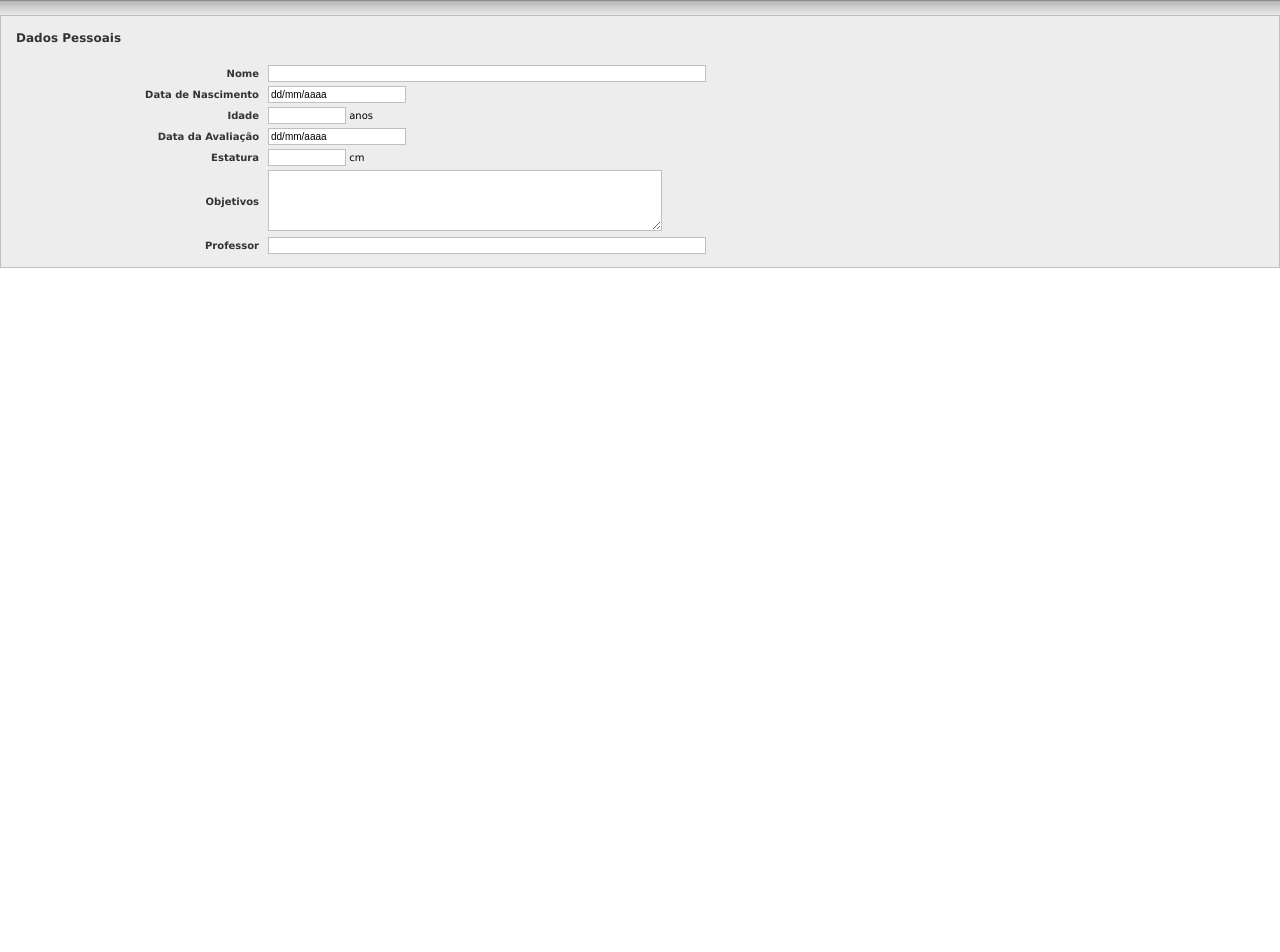
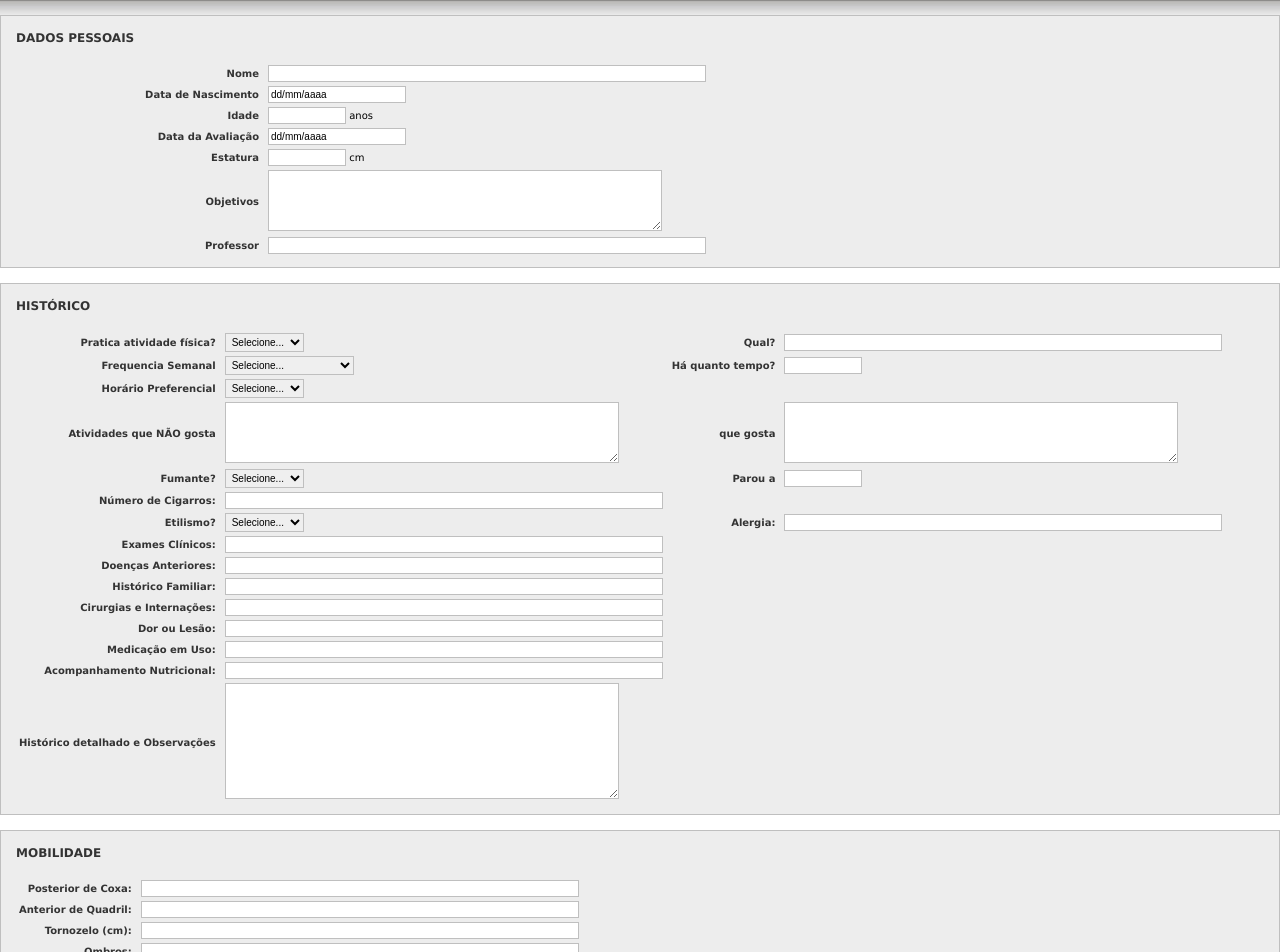
Before and after one commit to jessicaRRSantos/reactJs, a React (Create React App) app in the folder minha-primeira-app/: page /cadastro in a window 1280 px wide. Shown: the top 952 px of the page. Before the commit the page ends 815 px from the top, so only its background shows below. Built offline with nearby package versions, Linux system fonts and the light colour scheme.

Commit message:
criação de tela de cadastro

```diff
--- a/minha-primeira-app/src/Componentes/Cadastro/index.js
+++ b/minha-primeira-app/src/Componentes/Cadastro/index.js
@@ -6,12 +6,10 @@ const Cadastro = () => {
             <fieldset>
 
                 <div class="HeaderForm">
-                    <div class="FormTitle">Dados Pessoais</div>
+                    <div class="FormTitle">DADOS PESSOAIS</div>
                     {/*<div class="FormLegend">(*) Campos obrigatórios</div>*/}
                 </div>
                 <br />
-
-
                 <table>
                     <tr>
                         <td class="FormOneColumnLabel"><label for="nome">Nome</label></td>
@@ -43,6 +41,134 @@ const Cadastro = () => {
                     </tr>
                 </table>
             </fieldset>
+            <fieldset>
+                <div class="HeaderForm">
+                    <div class="FormTitle">HIST&Oacute;RICO</div>
+                </div>
+                <br />
+                <table>
+                    <tr>
+                    <td><label for="praticaAtividade">Pratica atividade f&iacute;sica?</label></td>
+                        <td><select name="selectAtividade">
+                            <option value="">Selecione...</option>
+                            <option value="S">SIM</option>
+                            <option value="N">N&Atilde;O</option>
+                    </select></td>
+                    <td><label for="qualAitivade">Qual?</label></td>
+                    <td><input id="qualAitivade" type="text" size="70" name="qualAitivade" /></td>
+                    </tr>
+                    <tr>
+                    <td><label for="frequenciaSemanal">Frequencia Semanal</label></td>
+                        <td><select name="selectFrequenciaSemanal">
+                            <option value="">Selecione...</option>
+                            <option value="1">1 VEZ NA SEMANA</option>
+                            <option value="2">2 VEZES NA SEMANA</option>
+                            <option value="3">3 VEZES NA SEMANA</option>
+                            <option value="4">4 VEZES NA SEMANA</option>
+                            <option value="5">5 VEZES NA SEMANA</option>
+                            <option value="6">6 VEZES NA SEMANA</option>
+                            <option value="7">7 VEZES NA SEMANA</option>
+                    </select></td>
+                        <td><label for="quantoTempo">H&aacute; quanto tempo?</label></td>
+                        <td><input id="quantoTempo" type="text" size="10" name="quantoTempo"/></td>
+                    </tr>
+                    <tr>
+                        <td><label for="horarioPreferencial">Hor&aacute;rio Preferencial</label></td>
+                        <td><select name="selectHorarioPreferencial">
+                            <option value="">Selecione...</option>
+                            <option value="M">MANH&Atilde;</option>
+                            <option value="T">TARDE</option>
+                            <option value="N">NOITE</option>
+                    </select></td>
+                    </tr>
+                    <tr>
+                        <td><label for="atividadesNaoGosta">Atividades que N&Atilde;O gosta</label></td>
+                        <td><textarea id="atividadesNaoGosta" name="atividadesNaoGosta" rows="5" cols="62"/></td>
+                        <td><label for="atividadesQueGosta">que gosta</label></td>
+                        <td><textarea id="atividadesQueGosta" name="atividadesQueGosta" rows="5" cols="62"/></td>
+                    </tr>
+                    <tr>
+                    <td><label for="fumante">Fumante?</label></td>
+                        <td><select name="selectFumante">
+                            <option value="">Selecione...</option>
+                            <option value="S">SIM</option>
+                            <option value="N">N&Atilde;O</option>
+                    </select></td>
+                        <td><label for="parouA">Parou a </label></td>
+                        <td><input id="parouA" type="text" size="10" name="parouA"/></td>
+                    </tr>
+                    <tr>
+                        <td><label for="numeroCigarros">N&uacute;mero de Cigarros:</label></td>
+                        <td><input id="numeroCigarros" type="text" size="70" name="numeroCigarros"/></td>
+                    </tr>
+                    <tr>
+                        <td><label for="etilismo">Etilismo?</label></td>
+                        <td><select name="selectEtilismo">
+                                <option value="">Selecione...</option>
+                                <option value="S">SIM</option>
+                                <option value="N">N&Atilde;O</option>
+                        </select></td>
+                        <td><label for="alergia">Alergia:</label></td>
+                        <td><input id="alergia" type="text" size="70" name="alergia"/></td>
+                    </tr>
+                    <tr>
+                        <td><label for="examesClinicos">Exames Cl&iacute;nicos:</label></td>
+                        <td><input id="examesClinicos" type="text" size="70" maxlength="100" name="examesClinicos" /></td>
+                    </tr>
+                    <tr>
+                        <td><label for="doencasAnteriores">Doen&ccedil;as Anteriores:</label></td>
+                        <td><input id="doencasAnteriores" type="text" size="70" maxlength="100" name="doencasAnteriores" /></td>
+                    </tr>
+                    <tr>
+                        <td><label for="doencasAnteriores">Hist&oacute;rico Familiar:</label></td>
+                        <td><input id="doencasAnteriores" type="text" size="70" maxlength="100" name="doencasAnteriores" /></td>
+                    </tr>
+                    <tr>
+                        <td><label for="cirurgiasInternacoes">Cirurgias e Interna&ccedil;&otilde;es:</label></td>
+                        <td><input id="cirurgiasInternacoes" type="text" size="70" maxlength="100" name="cirurgiasInternacoes" /></td>
+                    </tr>
+                    <tr>
+                        <td><label for="dorOuLesao">Dor ou Les&atilde;o:</label></td>
+                        <td><input id="dorOuLesao" type="text" size="70" maxlength="100" name="dorOuLesao" /></td>
+                    </tr>
+                    <tr>
+                        <td><label for="medicacaoEmUso">Medica&ccedil;&atilde;o em Uso:</label></td>
+                        <td><input id="medicacaoEmUso" type="text" size="70" maxlength="100" name="medicacaoEmUso" /></td>
+                    </tr>
+                    <tr>
+                        <td><label for="acompanhamentoNutricional">Acompanhamento Nutricional:</label></td>
+                        <td><input id="acompanhamentoNutricional" type="text" size="70" maxlength="100" name="acompanhamentoNutricional" /></td>
+                    </tr>
+                    <tr>
+                        <td><label for="objetivos">Hist&oacute;rico detalhado e Observa&ccedil;&otilde;es</label></td>
+                        <td><textarea id="objetivos" name="objetivos" rows="10" cols="62"/></td>
+                    </tr>
+                </table>
+            </fieldset>
+            <fieldset>
+                <div class="HeaderForm">
+                    <div class="FormTitle">MOBILIDADE</div>
+                </div>
+                <br />
+                <table>
+                    <tr>
+                        <td><label for="posteriorCoxa">Posterior de Coxa:</label></td>
+                        <td><input id="posteriorCoxa" type="text" size="70" maxlength="100" name="posteriorCoxa" /></td>
+                    </tr>
+                    <tr>
+                        <td><label for="anteriorQuadril">Anterior de Quadril:</label></td>
+                        <td><input id="anteriorQuadril" type="text" size="70" maxlength="100" name="anteriorQuadril" /></td>
+                    </tr>
+                    <tr>
+                        <td><label for="tornozelo">Tornozelo (cm):</label></td>
+                        <td><input id="tornozelo" type="text" size="70" maxlength="100" name="tornozelo" /></td>
+                    </tr>
+                    <tr>
+                        <td><label for="ombros">Ombros:</label></td>
+                        <td><input id="ombros" type="text" size="70" maxlength="100" name="ombros" /></td>
+                    </tr>
+                </table>
+            </fieldset>
         </form>
     );
 
```
